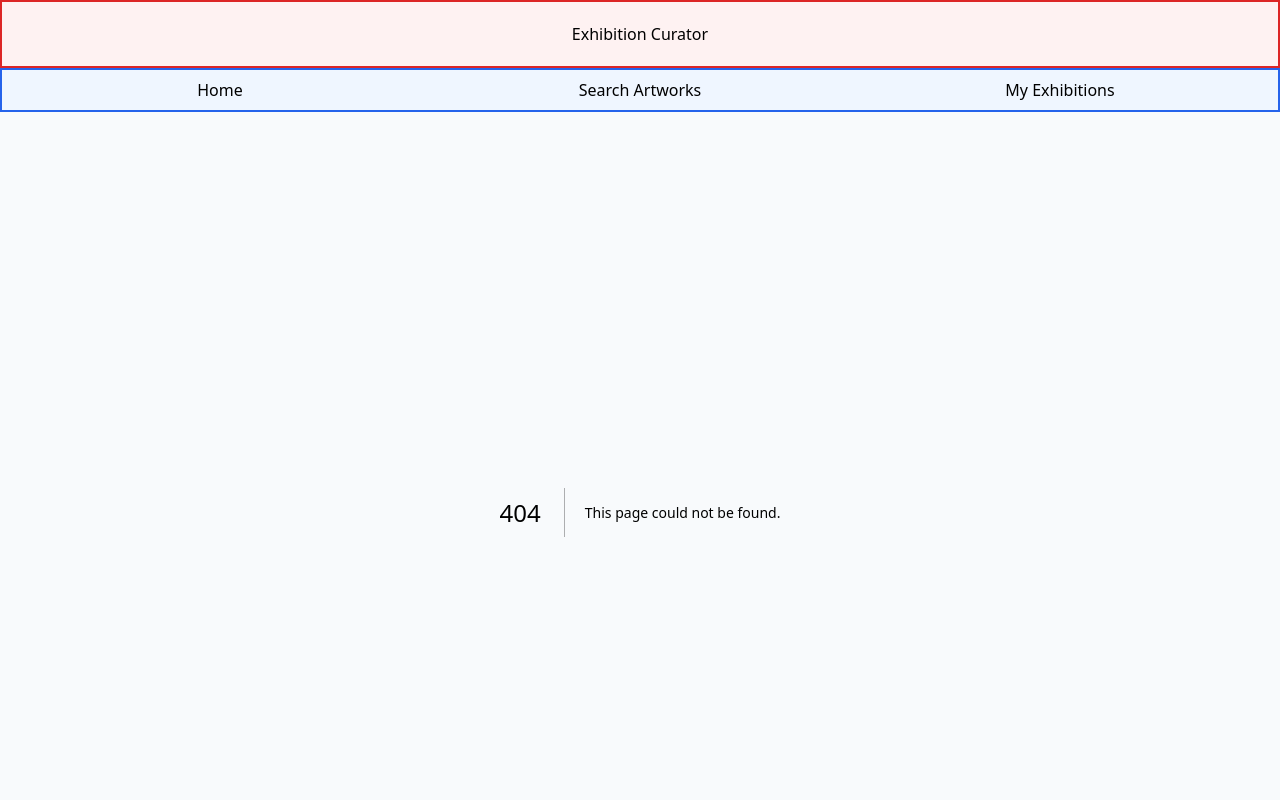
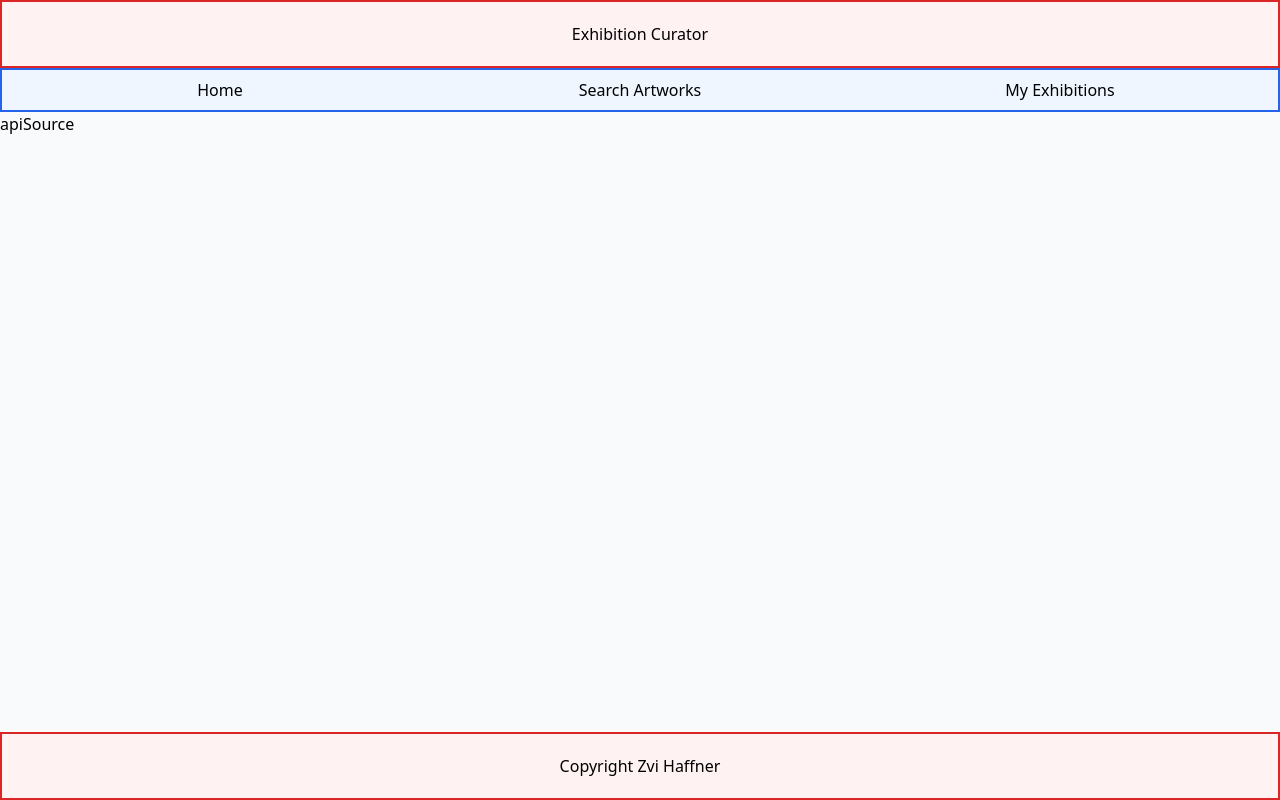
Before and after one commit to ZviHaffner/exhibition-curator, a Next.js app: page /artworks/1 in a window 1280 px wide. Before the commit this address had no page. Shown: the top 800 px of the page. Built offline with nearby package versions, Linux system fonts and the light colour scheme.

Commit message:
Creates placeholders for route segments

```diff
--- /dev/null
+++ b/src/app/artworks/[apiSource]/page.jsx
@@ -0,0 +1,7 @@
+const apiSource = () => {
+  return (
+    <div>apiSource</div>
+  )
+}
+
+export default apiSource
--- /dev/null
+++ b/src/app/artworks/page.jsx
@@ -0,0 +1,7 @@
+const Artworks = () => {
+  return (
+    <div>Artworks</div>
+  )
+}
+
+export default Artworks
```
